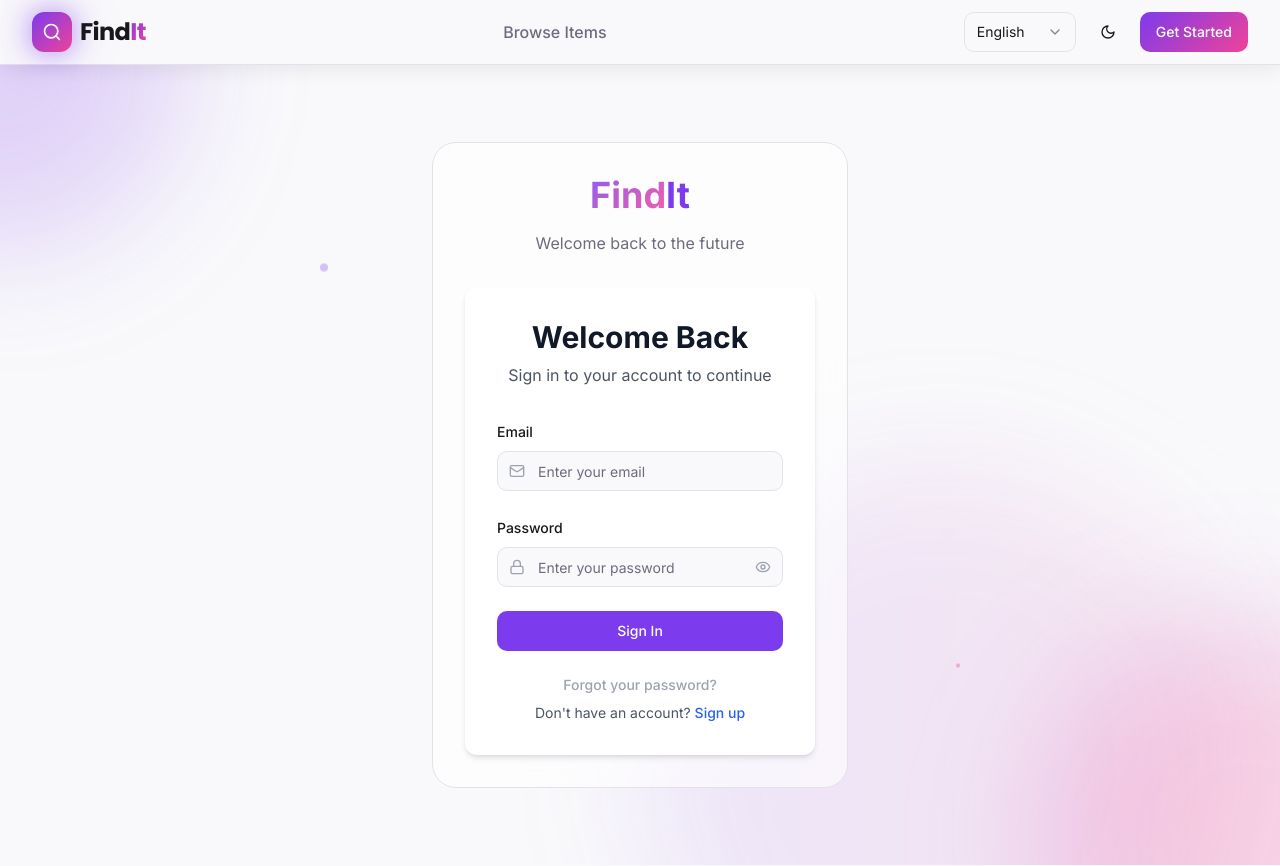
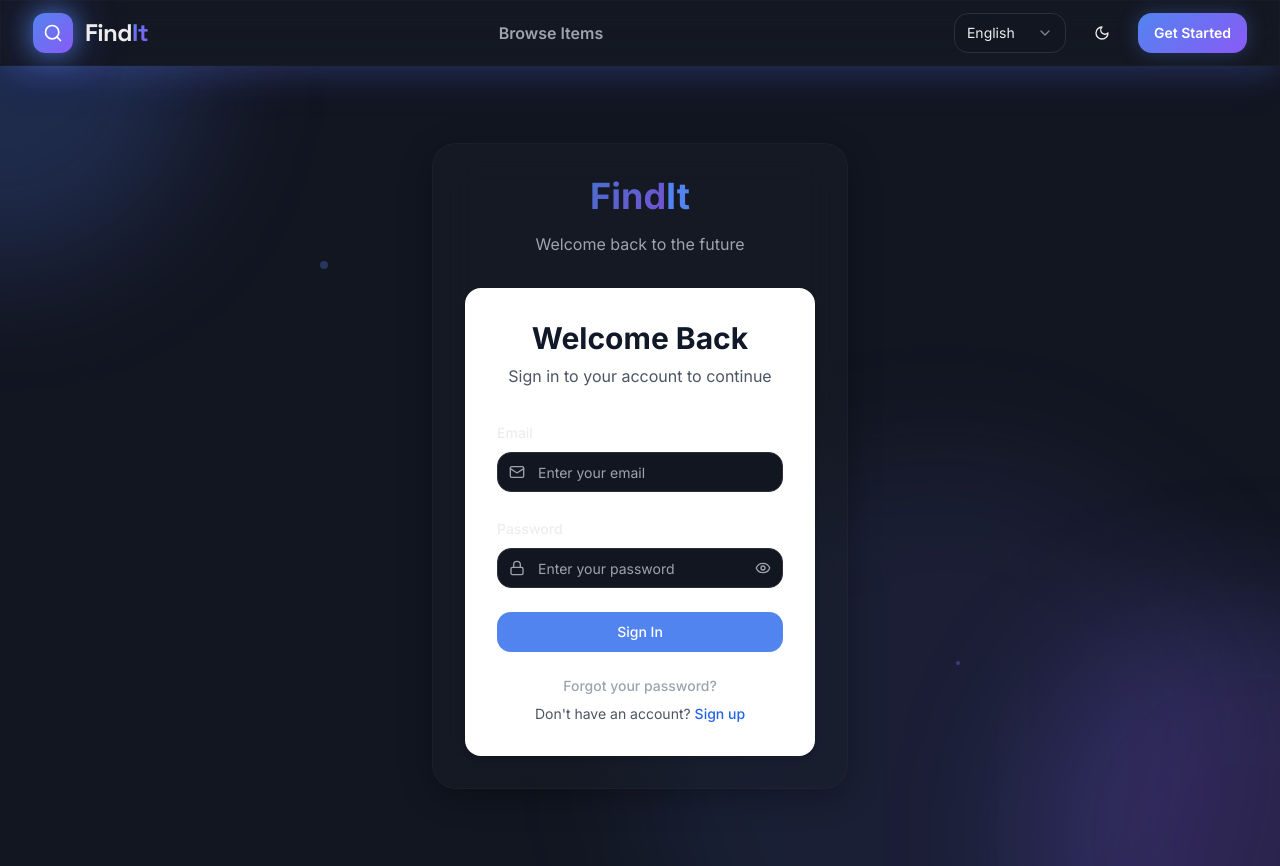
Before and after one commit to Rehan-khan999/find-it-again-website, a React (Vite) app: page /auth in a window 1280 px wide. Built offline with nearby package versions, Linux system fonts and the light colour scheme.

Commit message:
Refactor: Implement cosmic theme and animations

```diff
--- a/index.html
+++ b/index.html
@@ -8,7 +8,7 @@
     <title>FindIt - Lost & Found</title>
     <link rel="preconnect" href="https://fonts.googleapis.com">
     <link rel="preconnect" href="https://fonts.gstatic.com" crossorigin>
-    <link href="https://fonts.googleapis.com/css2?family=Inter:wght@300;400;500;600;700;800&family=Poppins:wght@400;500;600;700&display=swap" rel="stylesheet">
+    <link href="https://fonts.googleapis.com/css2?family=Space+Grotesk:wght@400;500;600;700&family=Inter:wght@300;400;500;600;700&family=Poppins:wght@400;500;600;700&display=swap" rel="stylesheet">
     <meta name="theme-color" content="#0ea5e9" />
     <meta name="description" content="Help reunite lost items with their owners. Post lost items, found items, and connect with your community." />
     <meta name="author" content="Lovable" />
--- a/src/components/layout/Header.tsx
+++ b/src/components/layout/Header.tsx
@@ -17,12 +17,12 @@ export const Header = () => {
   const { t } = useTranslation();
 
   return (
-    <header className="sticky top-0 z-50 w-full border-b border-border bg-background/95 backdrop-blur-md shadow-soft">
+    <header className="sticky top-0 z-50 w-full border-b border-border/30 glass-effect shadow-cosmic">
       <div className="max-w-7xl mx-auto px-4 sm:px-6 lg:px-8">
         <div className="flex justify-between items-center h-16">
           {/* Logo */}
-          <Link to="/" className="flex items-center space-x-2 group">
-            <div className="w-10 h-10 rounded-lg bg-gradient-to-br from-primary to-accent flex items-center justify-center shadow-soft group-hover:scale-105 transition-transform logo-glow">
+          <Link to="/" className="flex items-center space-x-3 group">
+            <div className="w-10 h-10 rounded-xl bg-gradient-to-br from-primary to-accent flex items-center justify-center shadow-cosmic group-hover:scale-110 transition-all logo-glow">
               <Search className="h-5 w-5 text-white" />
             </div>
             <span className="text-2xl font-display font-bold tracking-tight">
@@ -31,26 +31,26 @@ export const Header = () => {
           </Link>
 
           {/* Navigation */}
-          <nav className="hidden md:flex items-center space-x-6">
-            <Link to="/browse" className="text-muted-foreground hover:text-foreground transition-colors font-medium">
+          <nav className="hidden md:flex items-center space-x-8">
+            <Link to="/browse" className="text-muted-foreground hover:text-primary transition-colors font-semibold hover:scale-105 transition-all">
               {t('nav.browse')}
             </Link>
             {user && (
               <>
-                <Link to="/my-items" className="text-muted-foreground hover:text-foreground transition-colors font-medium">
+                <Link to="/my-items" className="text-muted-foreground hover:text-primary transition-colors font-semibold hover:scale-105 transition-all">
                   {t('nav.myItems')}
                 </Link>
-                <Link to="/matches" className="text-muted-foreground hover:text-foreground transition-colors font-medium">
+                <Link to="/matches" className="text-muted-foreground hover:text-primary transition-colors font-semibold hover:scale-105 transition-all">
                   {t('nav.matches')}
                 </Link>
-                <Link to="/claims" className="text-muted-foreground hover:text-foreground transition-colors font-medium">
+                <Link to="/claims" className="text-muted-foreground hover:text-primary transition-colors font-semibold hover:scale-105 transition-all">
                   {t('nav.claims')}
                 </Link>
-                <Link to="/messages" className="text-muted-foreground hover:text-foreground transition-colors font-medium">
+                <Link to="/messages" className="text-muted-foreground hover:text-primary transition-colors font-semibold hover:scale-105 transition-all">
                   {t('nav.messages')}
                 </Link>
                 {(isAdmin || isModerator) && (
-                  <Link to="/admin" className="text-muted-foreground hover:text-foreground transition-colors font-medium flex items-center gap-1">
+                  <Link to="/admin" className="text-muted-foreground hover:text-primary transition-colors font-semibold flex items-center gap-1 hover:scale-105 transition-all">
                     <Shield className="h-4 w-4" />
                     {t('nav.admin')}
                   </Link>
@@ -60,7 +60,7 @@ export const Header = () => {
           </nav>
 
           {/* Auth Section */}
-          <div className="flex items-center space-x-3">
+          <div className="flex items-center space-x-4">
             <LanguageSwitcher />
             <ThemeToggle />
             {user ? (
@@ -68,7 +68,7 @@ export const Header = () => {
                 <Button
                   onClick={() => navigate('/post-lost')}
                   size="sm"
-                  className="hidden sm:inline-flex btn-modern font-medium hover-lift"
+                  className="hidden sm:inline-flex btn-modern font-semibold hover-lift"
                 >
                   <Plus className="h-4 w-4 mr-2" />
                   {t('buttons.postItem')}
@@ -79,7 +79,7 @@ export const Header = () => {
             ) : (
               <Button
                 onClick={() => navigate('/auth')}
-                className="btn-modern font-medium hover-lift"
+                className="btn-modern font-semibold hover-lift"
               >
                 {t('buttons.getStarted')}
               </Button>
--- a/src/index.css
+++ b/src/index.css
@@ -8,90 +8,90 @@ All colors MUST be HSL.
 
 @layer base {
   :root {
-    /* Vibrant Modern Palette */
-    --background: 245 25% 98%;
-    --foreground: 240 10% 10%;
+    /* Cosmic Space Theme */
+    --background: 222 30% 10%;
+    --foreground: 0 0% 93%;
 
-    --card: 0 0% 100%;
-    --card-foreground: 240 10% 10%;
+    --card: 223 20% 13%;
+    --card-foreground: 0 0% 93%;
 
-    --popover: 0 0% 100%;
-    --popover-foreground: 240 10% 10%;
+    --popover: 223 20% 13%;
+    --popover-foreground: 0 0% 93%;
 
-    --primary: 262 83% 58%;
+    --primary: 221 83% 63%;
     --primary-foreground: 0 0% 100%;
 
-    --secondary: 245 20% 96%;
-    --secondary-foreground: 240 10% 10%;
+    --secondary: 223 15% 17%;
+    --secondary-foreground: 0 0% 93%;
 
-    --muted: 245 20% 96%;
-    --muted-foreground: 240 8% 46%;
+    --muted: 223 15% 17%;
+    --muted-foreground: 220 9% 65%;
 
-    --accent: 330 85% 60%;
+    --accent: 258 90% 66%;
     --accent-foreground: 0 0% 100%;
 
     --success: 142 76% 36%;
-    --info: 199 89% 48%;
+    --info: 221 83% 63%;
     --warning: 38 92% 50%;
     --destructive: 0 84% 60%;
     --destructive-foreground: 0 0% 100%;
 
-    --border: 245 15% 90%;
-    --input: 245 15% 90%;
-    --ring: 262 83% 58%;
+    --border: 223 15% 20%;
+    --input: 223 15% 20%;
+    --ring: 221 83% 63%;
 
-    --radius: 0.75rem;
+    --radius: 1rem;
 
-    --sidebar-background: 0 0% 98%;
-    --sidebar-foreground: 240 5.3% 26.1%;
-    --sidebar-primary: 240 5.9% 10%;
-    --sidebar-primary-foreground: 0 0% 98%;
-    --sidebar-accent: 240 4.8% 95.9%;
-    --sidebar-accent-foreground: 240 5.9% 10%;
-    --sidebar-border: 220 13% 91%;
-    --sidebar-ring: 262 83% 58%;
+    --sidebar-background: 222 30% 10%;
+    --sidebar-foreground: 0 0% 93%;
+    --sidebar-primary: 221 83% 63%;
+    --sidebar-primary-foreground: 0 0% 100%;
+    --sidebar-accent: 223 15% 17%;
+    --sidebar-accent-foreground: 0 0% 93%;
+    --sidebar-border: 223 15% 20%;
+    --sidebar-ring: 221 83% 63%;
   }
 
   .dark {
-    --background: 240 15% 8%;
-    --foreground: 240 5% 96%;
+    --background: 222 30% 10%;
+    --foreground: 0 0% 93%;
 
-    --card: 240 12% 12%;
-    --card-foreground: 240 5% 96%;
+    --card: 223 20% 13%;
+    --card-foreground: 0 0% 93%;
 
-    --popover: 240 12% 12%;
-    --popover-foreground: 240 5% 96%;
+    --popover: 223 20% 13%;
+    --popover-foreground: 0 0% 93%;
 
-    --primary: 262 83% 65%;
+    --primary: 221 83% 63%;
     --primary-foreground: 0 0% 100%;
 
-    --secondary: 240 10% 18%;
-    --secondary-foreground: 240 5% 96%;
+    --secondary: 223 15% 17%;
+    --secondary-foreground: 0 0% 93%;
 
-    --muted: 240 10% 18%;
-    --muted-foreground: 240 5% 64%;
+    --muted: 223 15% 17%;
+    --muted-foreground: 220 9% 65%;
 
-    --accent: 330 85% 65%;
+    --accent: 258 90% 66%;
     --accent-foreground: 0 0% 100%;
 
-    --success: 142 76% 40%;
-    --info: 199 89% 52%;
+    --success: 142 76% 36%;
+    --info: 221 83% 63%;
     --warning: 38 92% 55%;
     --destructive: 0 84% 65%;
     --destructive-foreground: 0 0% 100%;
 
-    --border: 240 10% 20%;
-    --input: 240 10% 20%;
-    --ring: 262 83% 65%;
+    --border: 223 15% 20%;
+    --input: 223 15% 20%;
+    --ring: 221 83% 63%;
 
-    --sidebar-background: 240 5.9% 10%;
-    --sidebar-foreground: 240 4.8% 95.9%;
-    --sidebar-primary: 262 83% 65%;
+    --sidebar-background: 222 30% 10%;
+    --sidebar-foreground: 0 0% 93%;
+    --sidebar-primary: 221 83% 63%;
     --sidebar-primary-foreground: 0 0% 100%;
-    --sidebar-accent: 240 3.7% 15.9%;
-    --sidebar-accent-foreground: 240 4.8% 95.9%;
-    --sidebar-border: 240 3.7% 15.9%;
-    --sidebar-ring: 262 83% 65%;
+    --sidebar-accent: 223 15% 17%;
+    --sidebar-accent-foreground: 0 0% 93%;
+    --sidebar-border: 223 15% 20%;
+    --sidebar-ring: 221 83% 63%;
   }
 }
 
@@ -106,32 +106,78 @@ All colors MUST be HSL.
     font-feature-settings: 'cv02', 'cv03', 'cv04', 'cv11';
     -webkit-font-smoothing: antialiased;
     -moz-osx-font-smoothing: grayscale;
+    position: relative;
+    overflow-x: hidden;
   }
 }
 
-/* Glass Effect - Subtle */
+/* Starfield Background */
+.starfield {
+  position: fixed;
+  top: 0;
+  left: 0;
+  width: 100%;
+  height: 100%;
+  z-index: 0;
+  pointer-events: none;
+  background: linear-gradient(180deg, #0B0F19 0%, #1A1F2B 100%);
+}
+
+.star {
+  position: absolute;
+  background: white;
+  border-radius: 50%;
+  animation: twinkle 3s ease-in-out infinite;
+}
+
+@keyframes twinkle {
+  0%, 100% { opacity: 0.3; transform: scale(1); }
+  50% { opacity: 1; transform: scale(1.2); }
+}
+
+/* Glass Morphism */
 .glass-card {
-  background: hsl(var(--card) / 0.6);
-  backdrop-filter: blur(12px);
-  -webkit-backdrop-filter: blur(12px);
-  border: 1px solid hsl(var(--border));
+  background: hsl(var(--card) / 0.4);
+  backdrop-filter: blur(20px);
+  -webkit-backdrop-filter: blur(20px);
+  border: 1px solid hsl(var(--border) / 0.3);
+  box-shadow: 0 8px 32px rgba(0, 0, 0, 0.3);
 }
 
 .glass-effect {
-  background: hsl(var(--card) / 0.5);
-  backdrop-filter: blur(10px);
-  -webkit-backdrop-filter: blur(10px);
+  background: hsl(var(--card) / 0.3);
+  backdrop-filter: blur(16px);
+  -webkit-backdrop-filter: blur(16px);
+  border: 1px solid hsl(var(--border) / 0.2);
 }
 
-/* Modern Button */
+/* Cosmic Button */
 .btn-modern {
   background: linear-gradient(135deg, hsl(var(--primary)), hsl(var(--accent)));
-  transition: all 0.3s ease;
+  transition: all 0.4s cubic-bezier(0.4, 0, 0.2, 1);
+  box-shadow: 0 0 20px hsl(var(--primary) / 0.3);
+  position: relative;
+  overflow: hidden;
+}
+
+.btn-modern::before {
+  content: '';
+  position: absolute;
+  top: 0;
+  left: -100%;
+  width: 100%;
+  height: 100%;
+  background: linear-gradient(90deg, transparent, rgba(255,255,255,0.2), transparent);
+  transition: left 0.5s;
+}
+
+.btn-modern:hover::before {
+  left: 100%;
 }
 
 .btn-modern:hover {
   transform: translateY(-2px);
-  box-shadow: 0 8px 24px hsl(var(--primary) / 0.3);
+  box-shadow: 0 0 30px hsl(var(--primary) / 0.5), 0 10px 40px hsl(var(--primary) / 0.3);
 }
 
 /* Text Gradients */
@@ -144,35 +190,57 @@ All colors MUST be HSL.
 
 /* Logo Glow Effect */
 .logo-glow {
-  box-shadow: 0 0 20px hsl(var(--primary) / 0.4), 0 0 40px hsl(var(--primary) / 0.2);
-  animation: pulse-glow 2s ease-in-out infinite;
+  box-shadow: 0 0 20px hsl(var(--primary) / 0.6),
+              0 0 40px hsl(var(--primary) / 0.4),
+              0 0 60px hsl(var(--accent) / 0.2);
+  animation: pulse-glow 3s ease-in-out infinite;
 }
 
 @keyframes pulse-glow {
   0%, 100% {
-    box-shadow: 0 0 20px hsl(var(--primary) / 0.4), 0 0 40px hsl(var(--primary) / 0.2);
+    box-shadow: 0 0 20px hsl(var(--primary) / 0.6),
+                0 0 40px hsl(var(--primary) / 0.4),
+                0 0 60px hsl(var(--accent) / 0.2);
   }
   50% {
-    box-shadow: 0 0 30px hsl(var(--primary) / 0.6), 0 0 60px hsl(var(--primary) / 0.3);
+    box-shadow: 0 0 30px hsl(var(--primary) / 0.8),
+                0 0 60px hsl(var(--primary) / 0.6),
+                0 0 90px hsl(var(--accent) / 0.3);
   }
 }
 
 /* Hover Effects */
 .hover-lift {
-  transition: transform 0.3s ease;
+  transition: all 0.4s cubic-bezier(0.4, 0, 0.2, 1);
 }
 
 .hover-lift:hover {
-  transform: translateY(-4px);
+  transform: translateY(-6px);
+  box-shadow: 0 12px 40px hsl(var(--primary) / 0.2);
+}
+
+/* Floating Animation */
+.float {
+  animation: float 6s ease-in-out infinite;
+}
+
+@keyframes float {
+  0%, 100% { transform: translateY(0px); }
+  50% { transform: translateY(-20px); }
 }
 
 /* Shadows */
 .shadow-soft {
-  box-shadow: 0 4px 20px hsl(var(--foreground) / 0.08);
+  box-shadow: 0 4px 20px rgba(0, 0, 0, 0.2);
 }
 
 .shadow-medium {
-  box-shadow: 0 8px 32px hsl(var(--foreground) / 0.12);
+  box-shadow: 0 8px 32px rgba(0, 0, 0, 0.3);
+}
+
+.shadow-cosmic {
+  box-shadow: 0 8px 32px hsl(var(--primary) / 0.2),
+              0 0 60px hsl(var(--accent) / 0.1);
 }
 
 /* Scrollbar Styling */
--- a/tailwind.config.ts
+++ b/tailwind.config.ts
@@ -20,7 +20,7 @@ export default {
 		extend: {
 			fontFamily: {
 				sans: ['Inter', 'system-ui', 'sans-serif'],
-				display: ['Poppins', 'Inter', 'sans-serif'],
+				display: ['Space Grotesk', 'Poppins', 'system-ui', 'sans-serif'],
 			},
 			colors: {
 				border: 'hsl(var(--border))',
```
Also changed, not shown: src/components/StarfieldBackground.tsx (added, +118 -0 lines), src/pages/Index.tsx (+98 -89 lines).
